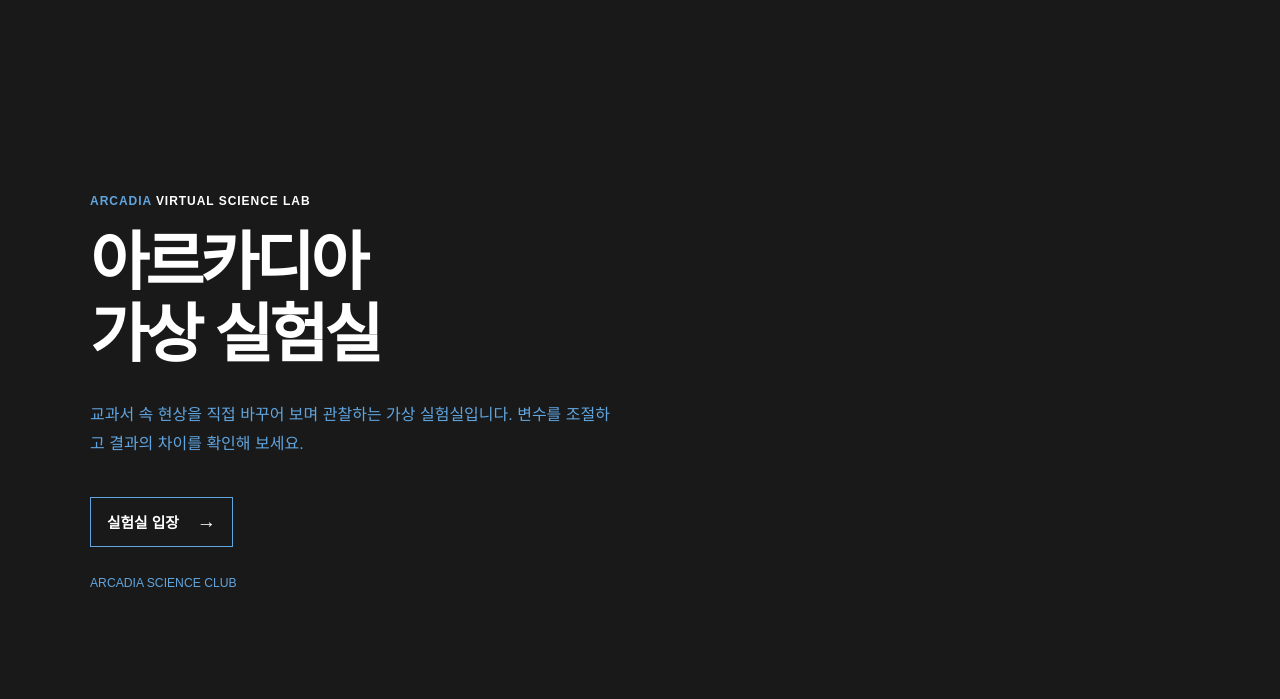
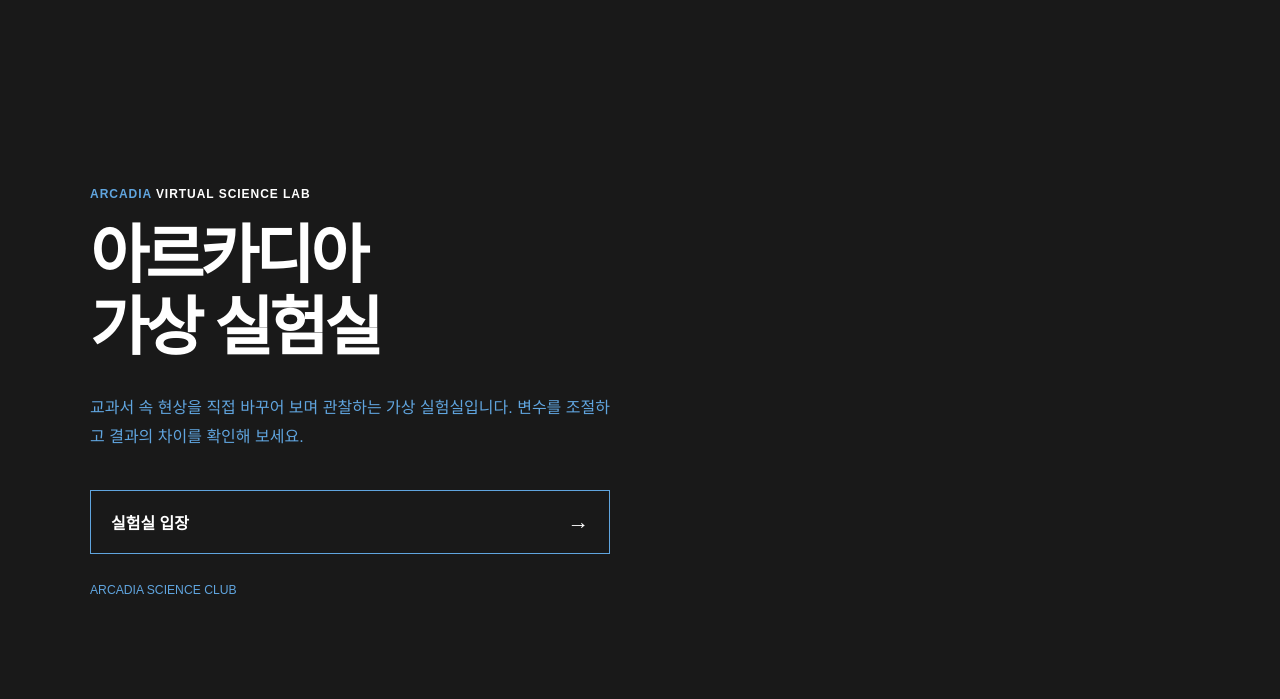
Before and after one commit to Gungmean/arcadia_Lab, a plain HTML site: page index.html in a window 1280 px wide. Shown: the part 79-778 px from the top of the page. Drawn offline with nearby package versions, Linux system fonts and the light colour scheme; a web font is replaced by a local one.

Commit message:
feat: enlarge entry action and add page motion

```diff
--- a/index.html
+++ b/index.html
@@ -16,13 +16,13 @@
     .folio { padding-top:6px; color:var(--accent); font:700 .72rem/1.5 ui-monospace,Consolas,monospace; letter-spacing:.08em; }.folio::after { content:''; display:block; width:34px; height:1px; margin-top:15px; background:currentColor; }
     .intro { max-width:730px; }.eyebrow { margin:0 0 20px; color:var(--quiet); font-size:.75rem; font-weight:700; letter-spacing:.08em; }.eyebrow span { color:var(--accent); }
     h1 { margin:0; font-family:'Gmarket Sans',sans-serif; font-size:clamp(2.2rem,5vw,4.35rem); font-weight:700; line-height:1.12; letter-spacing:-.06em; }.description { max-width:520px; margin:28px 0 0; color:#4d554e; font-size:1rem; line-height:1.85; }
-    .enter-button { display:inline-flex; align-items:center; gap:18px; margin-top:38px; padding:13px 16px; border:1px solid var(--accent); color:var(--ink); font-size:.92rem; font-weight:700; text-decoration:none; transition:background .16s,color .16s; }.enter-button:hover { background:var(--accent); color:#fff; }.enter-button span { font-size:1.2rem; }.footnote { margin:29px 0 0; color:var(--quiet); font-size:.76rem; }
+    .enter-button { display:flex; align-items:center; justify-content:space-between; width:min(100%,520px); margin-top:38px; padding:18px 20px; border:1px solid var(--accent); color:var(--ink); font-size:1rem; font-weight:700; text-decoration:none; transition:background .16s,color .16s; will-change:transform; }.enter-button:hover { background:var(--accent); color:#fff; }.enter-button span { font-size:1.35rem; }.footnote { margin:29px 0 0; color:var(--quiet); font-size:.76rem; }
     @media(max-width:650px) { .topbar,main { width:min(100% - 32px,1100px); }.topbar { min-height:62px; }.feedback { font-size:.74rem; } main { min-height:auto; padding:62px 0 42px; }.description { font-size:.93rem; } }
   </style>
 </head>
 <body>
   <header class="topbar"><a class="brand brand-lockup" href="index.html"><img class="club-logo" src="assets/images/arcadia-club-logo.png" alt="아르카디아 동아리 로고"><span>ARCADIA / LAB</span></a><a class="feedback" href="https://docs.google.com/forms/d/e/1FAIpQLSdRpS65k_rRiENkOXQtqERFZpdIhjpSssaQSaVSrIKf-ynJyw/viewform?usp=header" target="_blank" rel="noopener noreferrer">의견 남기기</a></header>
-  <main>
+  <main class="entry-main">
     <section class="intro">
       <p class="eyebrow"><span>ARCADIA</span> VIRTUAL SCIENCE LAB</p>
       <h1>아르카디아<br>가상 실험실</h1>
@@ -32,5 +32,22 @@
     </section>
   </main>
   <footer class="site-footer"><img class="team-logo" src="assets/images/overflow-team-logo.png" alt="OVERFLOW 팀 로고"></footer>
+  <script src="https://cdn.jsdelivr.net/npm/gsap@3.15.0/dist/gsap.min.js"></script>
+  <script>
+    if (!window.matchMedia('(prefers-reduced-motion: reduce)').matches && window.gsap) {
+      const timeline = gsap.timeline({ defaults: { ease: 'power2.out' } });
+      timeline
+        .from('.topbar', { opacity: 0, y: -12, duration: 0.45 })
+        .from('.entry-main .eyebrow', { opacity: 0, y: 12, duration: 0.35 }, '-=0.12')
+        .from('.entry-main h1', { opacity: 0, y: 18, duration: 0.5 }, '-=0.1')
+        .from('.entry-main .description', { opacity: 0, y: 12, duration: 0.35 }, '-=0.22')
+        .from('.enter-button', { opacity: 0, y: 12, duration: 0.35 }, '-=0.14')
+        .from('.site-footer', { opacity: 0, duration: 0.35 }, '-=0.1');
+
+      const entryButton = document.querySelector('.enter-button');
+      entryButton.addEventListener('mouseenter', () => gsap.to(entryButton, { x: 6, duration: 0.18 }));
+      entryButton.addEventListener('mouseleave', () => gsap.to(entryButton, { x: 0, duration: 0.18 }));
+    }
+  </script>
 </body>
 </html>
```
Also changed, not shown: 2d.html (+10 -0 lines).
